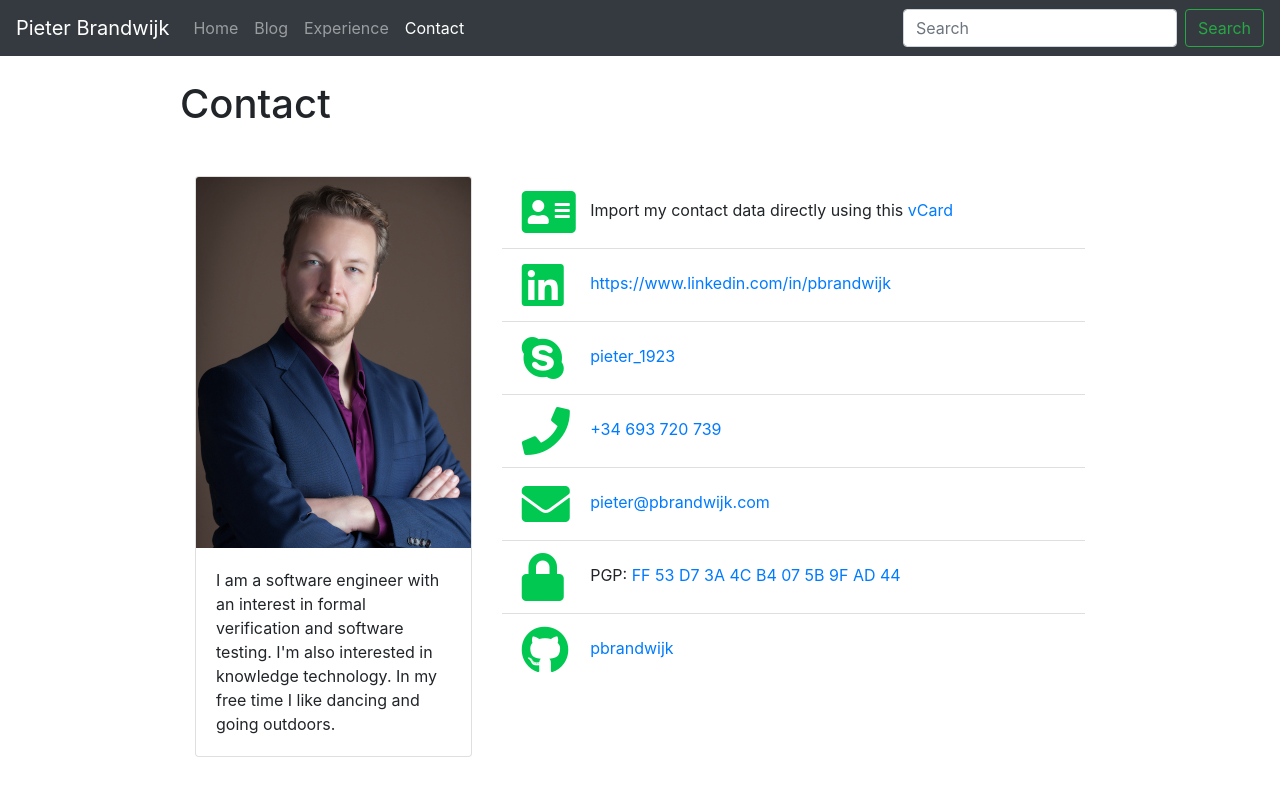
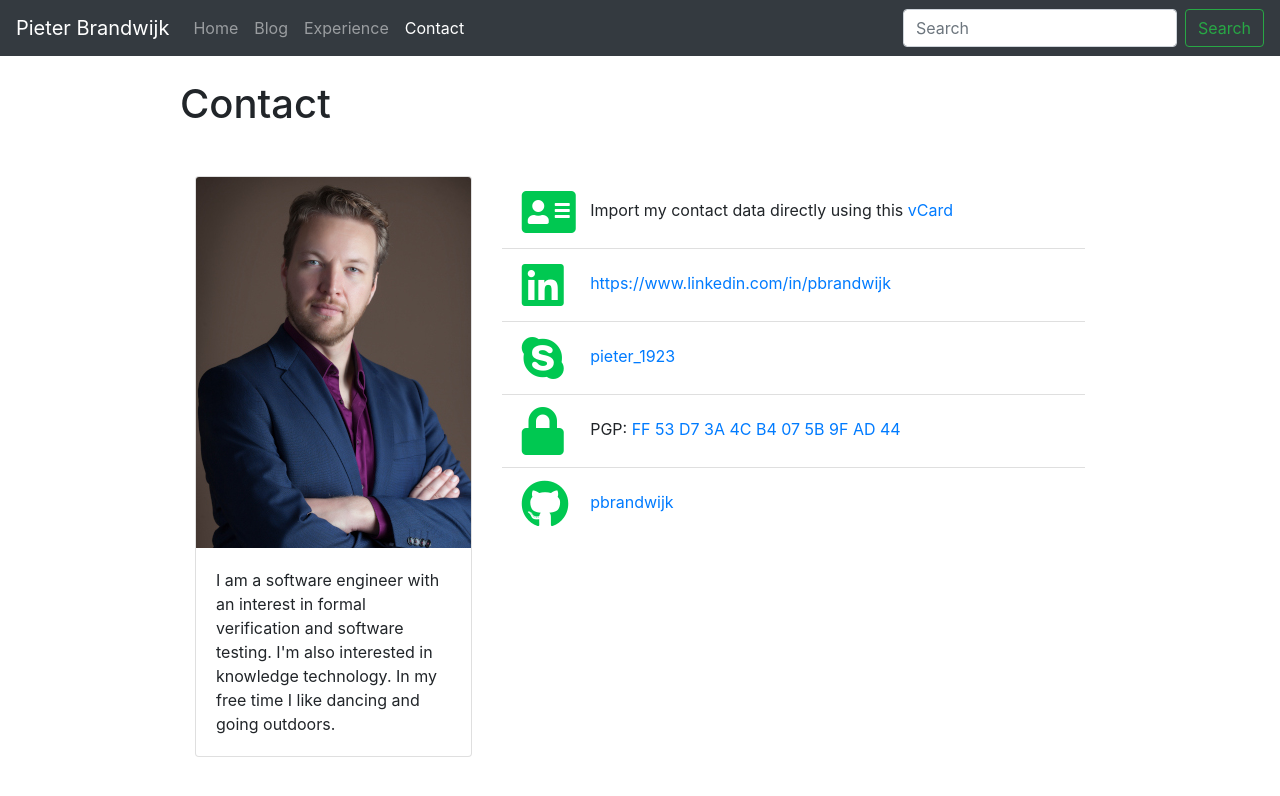
Before and after one commit to pbrandwijk/pbrandwijk.github.io, a Jekyll site: the page built from contact.html, in a window 1280 px wide and 900 px high. Shown: the top 796 px of the window. Built offline with Jekyll 4.4.1, drawn with Linux system fonts in a browser that asks for light colours; nearby versions of some CDN libraries; comment, search, counter and statistics services are not loaded.

Commit message:
Remove tel and email

```diff
--- a/_config.yml
+++ b/_config.yml
@@ -22,10 +22,8 @@
 title: "Pieter Brandwijk - Software Quality Consultant"
 first_name: Pieter
 last_name: Brandwijk
-email: pieter@pbrandwijk.com
 pgp_fingerprint: "B8 7C 2D 27 91 28 11 DE FF 53 D7 3A 4C B4 07 5B 9F AD 44 A8"
 sip: p.brandwijk@sip.linphone.org
-tel: "+34 693 720 739"
 profession: "Software Engineer"
 description: > # this means to ignore newlines until "baseurl:"
   Personal blog of Pieter Brandwijk.
--- a/contact.html
+++ b/contact.html
@@ -42,14 +42,6 @@ navigation_weight: 4
                 <a href="skype:{{ site.skype_username }}?chat">{{ site.skype_username }}</a>
               </li>
               <li class="list-group-item">
-                <i class="fa fa-phone fa-3x contact-icon" title="Phone number" aria-hidden="true"></i>
-                <a href="tel:{{ site.tel }}">{{ site.tel }}</a>
-              </li>
-              <li class="list-group-item">
-                <i class="fa fa-envelope fa-3x contact-icon" title="Email" aria-hidden="true"></i>
-                {% include obfuscated-email-address.html %}
-              </li>
-              <li class="list-group-item">
                 <i class="fa fa-lock fa-3x contact-icon" title="PGP fingerprint" aria-hidden="true"></i>
                 PGP: <a href="{{ site.baseurl }}/pgp.html">{{ site.pgp_fingerprint | slice: 24, 32}}</a>
               </li>
```
